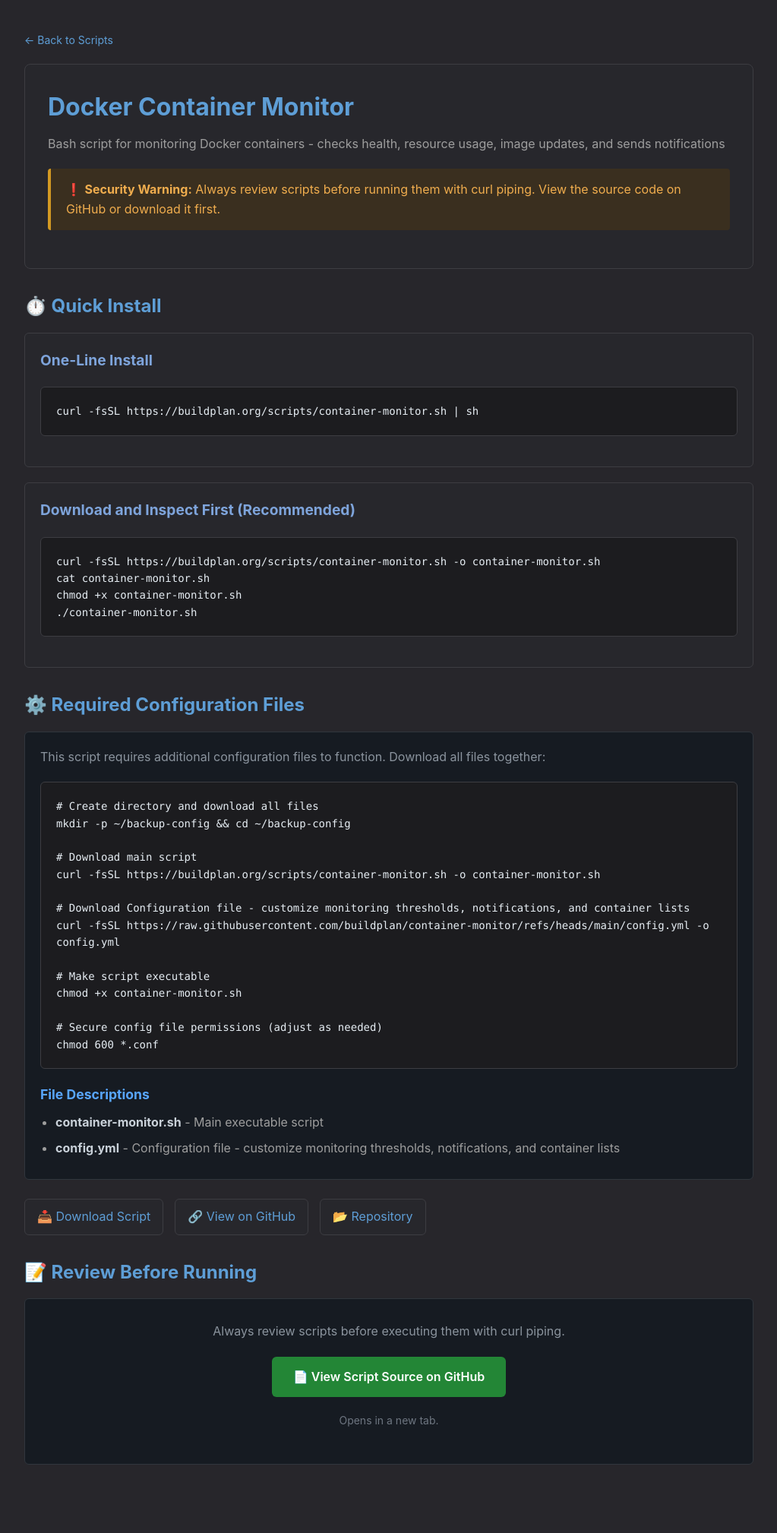
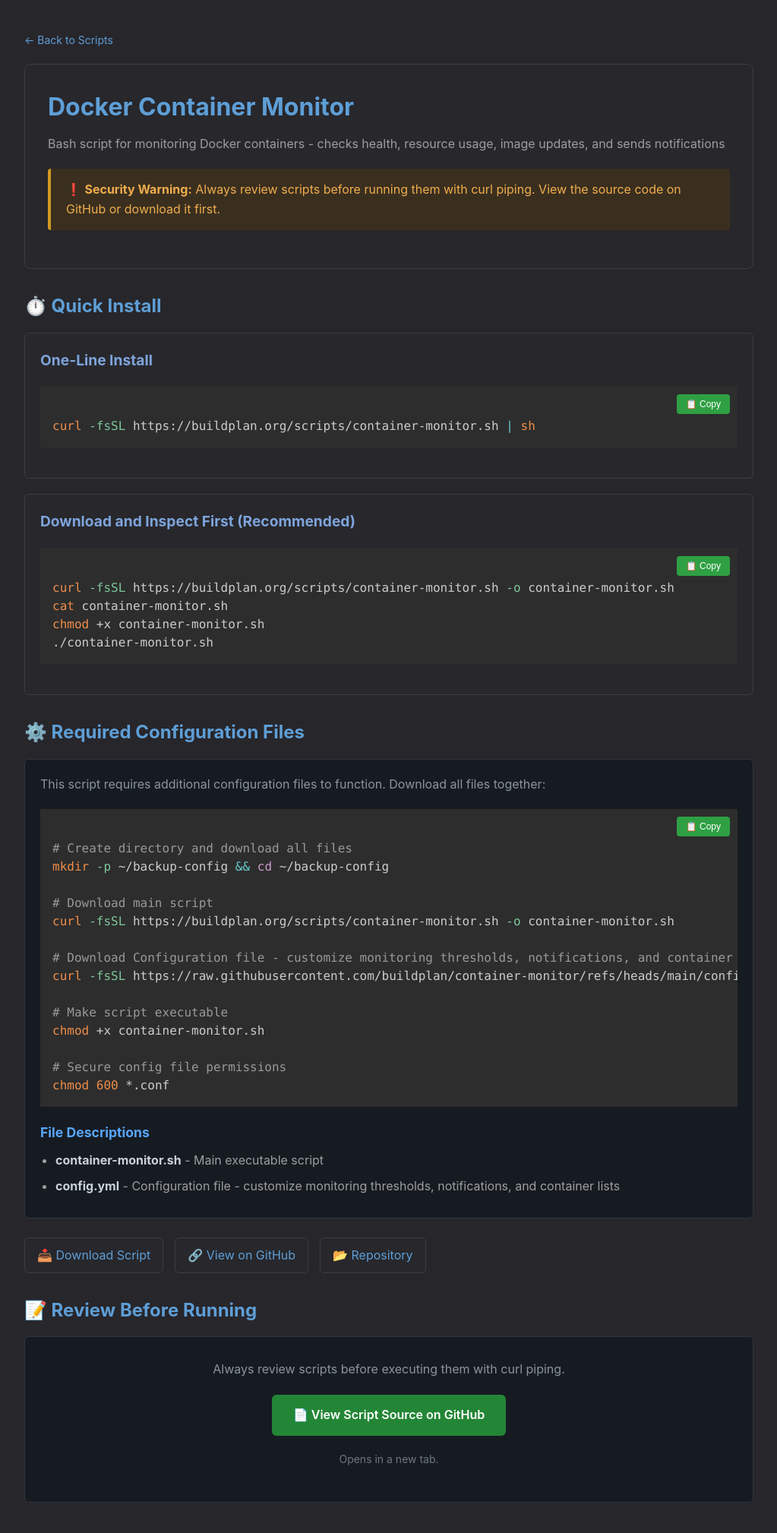
Before and after one commit to buildplan/buildplan.github.io, a Jekyll site: the page built from _scripts/container-monitor.sh.md, in a window 1280 px wide. Shown: the whole page at 76% size, without its empty margins (128-1151 px from the left). Built offline with Jekyll 4.4.1, drawn with Linux system fonts in a browser that asks for light colours; nearby versions of some CDN libraries; before the commit the page ends 1968 px from its top, so only the background shows below that.

Commit message:
Syntax highlighting (Prism.js), copy-to-clipboard, custom colors

```diff
--- a/_layouts/script_redirect.html
+++ b/_layouts/script_redirect.html
@@ -5,69 +5,42 @@
   <meta name="robots" content="noindex">
   <title>{{ page.title }} - buildplan Scripts</title>
   <link rel="icon" type="image/x-icon" href="/assets/images/favicon.ico">
+
+  <link rel="stylesheet" href="https://cdnjs.cloudflare.com/ajax/libs/prism/1.29.0/themes/prism-tomorrow.min.css">
+  <script src="https://cdnjs.cloudflare.com/ajax/libs/prism/1.29.0/prism.min.js"></script>
+  <script src="https://cdnjs.cloudflare.com/ajax/libs/prism/1.29.0/components/prism-bash.min.js"></script>
+
   <style>
-    * {
-      margin: 0;
-      padding: 0;
-      box-sizing: border-box;
-    }
+    * { margin: 0; padding: 0; box-sizing: border-box; }
     body {
       font-family: -apple-system, BlinkMacSystemFont, "Segoe UI", Roboto, "Helvetica Neue", Arial, sans-serif;
       padding: 40px 20px;
       max-width: 1000px;
       margin: 0 auto;
       line-height: 1.6;
-      background: #27262b;  /* Matches main site background */
+      background: #27262b;
       color: #c9d1d9;
     }
     .header {
-      background: #27272c;  /* Slightly darker for contrast */
+      background: #27272c;
       padding: 30px;
       border-radius: 8px;
       margin-bottom: 30px;
-      border: 1px solid #3d3d42;  /* Subtle border */
+      border: 1px solid #3d3d42;
     }
-    h1 {
-      color: #5e9ed6;
-      margin-bottom: 10px;
-      font-size: 2em;
-    }
-    h2 {
-    color: #5e9ed6;
-    margin-top: 30px;
-    margin-bottom: 15px;
-    font-size: 1.5em;
-    }
-    h3 {
-      color: #7ea4db;  /* Slightly lighter blue */
-    }
-    p {
-      color: #9e9e9e;  /* Softer gray for body text */
-      margin-bottom: 15px;
-    }
-    .install-cmd {
-      background: #1c1c1f;  /* Darker code block background */
-      color: #e6edf3;
-      padding: 20px;
-      border-radius: 6px;
-      margin: 20px 0;
-      overflow-x: auto;
-      font-family: 'SF Mono', 'Monaco', 'Courier New', monospace;
-      font-size: 14px;
-      border: 1px solid #3d3d42;
-      white-space: pre-wrap;
-    }
+    h1 { color: #5e9ed6; margin-bottom: 10px; font-size: 2em; }
+    h2 { color: #5e9ed6; margin-top: 30px; margin-bottom: 15px; font-size: 1.5em; }
+    h3 { color: #7ea4db; }
+    p { color: #9e9e9e; margin-bottom: 15px; }
     .warning {
-      background: #3a2f1f;  /* Warm dark brown for warnings */
+      background: #3a2f1f;
       border-left: 4px solid #d29922;
       padding: 15px 20px;
       margin: 20px 0;
       border-radius: 4px;
       color: #f0ad4e;
     }
-    .warning strong {
-      color: #f0ad4e;
-    }
+    .warning strong { color: #f0ad4e; }
     .links {
       margin-top: 25px;
       display: flex;
@@ -109,76 +82,91 @@
       text-decoration: none;
       font-size: 14px;
     }
-    .back-link:hover {
-      text-decoration: underline;
-      color: #7ea4db;
+    .back-link:hover { text-decoration: underline; color: #7ea4db; }
+    .file-list { color: #9e9e9e; margin-left: 20px; list-style-type: disc; }
+    .file-list li { margin-bottom: 8px; }
+    .file-list strong { color: #c9d1d9; }
+    .code-block-wrapper { position: relative; margin: 20px 0; }
+    .copy-btn {
+      position: absolute;
+      top: 10px;
+      right: 10px;
+      background: #2ea043;
+      color: white;
+      border: none;
+      padding: 6px 12px;
+      border-radius: 4px;
+      cursor: pointer;
+      font-size: 12px;
+      z-index: 10;
+      transition: background 0.2s;
     }
-    .file-list {
-      color: #9e9e9e;
-      margin-left: 20px;
-      list-style-type: disc;
-    }
-    .file-list li {
-      margin-bottom: 8px;
-    }
-    .file-list strong {
-      color: #c9d1d9;
+    .copy-btn:hover { background: #238636; }
+    .copy-btn:active { background: #1a7f37; }
+    pre[class*="language-"] {
+      padding-top: 40px !important;
+      position: relative;
+      margin: 0;
     }
   </style>
 </head>
 <body>
   <a href="/scripts/" class="back-link">← Back to Scripts</a>
-
   <div class="header">
     <h1>{{ page.title }}</h1>
     <p>{{ page.description }}</p>
-
     <div class="warning">
       ❗ <strong>Security Warning:</strong> Always review scripts before running them with curl piping. View the source code on GitHub or download it first.
     </div>
   </div>
-
   {% if page.interactive %}
   <h2>🛠️ Installation (Interactive Script)</h2>
-
   <div class="method">
     <h3>Recommended: Download and Run</h3>
     <p>This script requires user input. Download it first:</p>
-    <div class="install-cmd">curl -fsSL {{ page.script_url }} -o {{ page.script_name }}
+    <div class="code-block-wrapper">
+      <button class="copy-btn" type="button" onclick="copyCode(this)">📋 Copy</button>
+      <pre><code class="language-bash">curl -fsSL {{ page.script_url }} -o {{ page.script_name }}
 chmod +x {{ page.script_name }}
-./{{ page.script_name }}</div>
+./{{ page.script_name }}</code></pre>
+    </div>
   </div>
-
   <div class="method">
     <h3>Alternative: One-Liner</h3>
-    <div class="install-cmd">bash -c "$(curl -fsSL {{ page.script_url }})"</div>
+    <div class="code-block-wrapper">
+      <button class="copy-btn" type="button" onclick="copyCode(this)">📋 Copy</button>
+      <pre><code class="language-bash">bash -c "$(curl -fsSL {{ page.script_url }})"</code></pre>
+    </div>
   </div>
-
   {% else %}
   <h2>⏱️ Quick Install</h2>
-
   <div class="method">
     <h3>One-Line Install</h3>
-    <div class="install-cmd">curl -fsSL {{ page.script_url }} | sh</div>
+    <div class="code-block-wrapper">
+      <button class="copy-btn" type="button" onclick="copyCode(this)">📋 Copy</button>
+      <pre><code class="language-bash">curl -fsSL {{ page.script_url }} | sh</code></pre>
+    </div>
   </div>
-
   <div class="method">
     <h3>Download and Inspect First (Recommended)</h3>
-    <div class="install-cmd">curl -fsSL {{ page.script_url }} -o {{ page.script_name }}
+    <div class="code-block-wrapper">
+      <button class="copy-btn" type="button" onclick="copyCode(this)">📋 Copy</button>
+      <pre><code class="language-bash">curl -fsSL {{ page.script_url }} -o {{ page.script_name }}
 cat {{ page.script_name }}
 chmod +x {{ page.script_name }}
-./{{ page.script_name }}</div>
+./{{ page.script_name }}</code></pre>
+    </div>
   </div>
   {% endif %}
-
   {% if page.requires_additional_files and page.additional_files %}
   <h2>⚙️ Required Configuration Files</h2>
   <div style="background: #161b22; padding: 20px; border-radius: 6px; border: 1px solid #30363d; margin-bottom: 20px;">
     <p style="color: #8b949e; margin-bottom: 15px;">
       This script requires additional configuration files to function. Download all files together:
     </p>
-
-    <div class="install-cmd"># Create directory and download all files
+    <div class="code-block-wrapper">
+      <button class="copy-btn" type="button" onclick="copyCode(this)">📋 Copy</button>
+      <pre><code class="language-bash"># Create directory and download all files
 mkdir -p ~/backup-config && cd ~/backup-config
 
 # Download main script
@@ -190,9 +178,9 @@
 # Make script executable
 chmod +x {{ page.script_name }}
 
-# Secure config file permissions (adjust as needed)
-chmod 600 *.conf</div>
-
+# Secure config file permissions
+chmod 600 *.conf</code></pre>
+    </div>
     <h3 style="color: #58a6ff; margin-top: 20px; margin-bottom: 10px; font-size: 1.1em;">File Descriptions</h3>
     <ul class="file-list">
       <li><strong>{{ page.script_name }}</strong> - Main executable script</li>
@@ -202,25 +190,37 @@
     </ul>
   </div>
   {% endif %}
-
   <div class="links">
     <a href="{{ page.script_url }}" download>📥 Download Script</a>
-    <a href="{{ page.github_raw_url }}" target="_blank">🔗 View on GitHub</a>
-    <a href="{{ page.github_repo_url }}" target="_blank">📂 Repository</a>
+    <a href="{{ page.github_raw_url }}" target="_blank" rel="noopener">🔗 View on GitHub</a>
+    <a href="{{ page.github_repo_url }}" target="_blank" rel="noopener">📂 Repository</a>
   </div>
-
   <h2>📝 Review Before Running</h2>
   <div style="background: #161b22; padding: 30px; border-radius: 6px; border: 1px solid #30363d; text-align: center;">
     <p style="color: #8b949e; margin-bottom: 20px; font-size: 16px;">
       Always review scripts before executing them with curl piping.
     </p>
-    <a href="{{ page.github_raw_url }}" target="_blank" style="display: inline-block; padding: 14px 28px; background: #238636; color: white; text-decoration: none; border-radius: 6px; font-weight: 600; font-size: 16px; transition: background 0.2s;" onmouseover="this.style.background='#2ea043'" onmouseout="this.style.background='#238636'">
+    <a href="{{ page.github_raw_url }}" target="_blank" rel="noopener" style="display: inline-block; padding: 14px 28px; background: #238636; color: white; text-decoration: none; border-radius: 6px; font-weight: 600; font-size: 16px; transition: background 0.2s;" onmouseover="this.style.background='#2ea043'" onmouseout="this.style.background='#238636'">
       📄 View Script Source on GitHub
     </a>
     <p style="color: #6e7681; margin-top: 20px; font-size: 14px;">
       Opens in a new tab.
     </p>
   </div>
-
+  <script>
+    function copyCode(button) {
+      var orig = button.textContent;
+      var codeElem = button.nextElementSibling.querySelector('code');
+      var text = codeElem.textContent || codeElem.innerText;
+      navigator.clipboard.writeText(text).then(function() {
+        button.textContent = '✅ Copied!';
+        setTimeout(function() { button.textContent = orig; }, 1800);
+      }, function() {
+        button.textContent = '❌ Failed';
+        setTimeout(function() { button.textContent = orig; }, 1800);
+      });
+    }
+    Prism.highlightAll();
+  </script>
 </body>
 </html>
```
